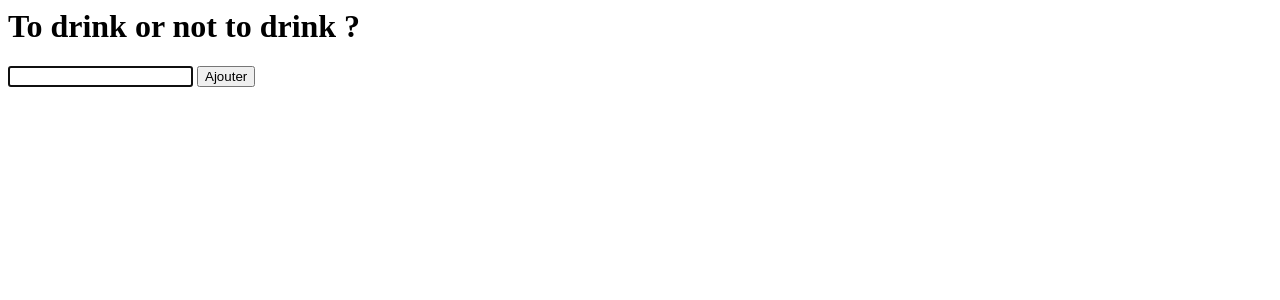
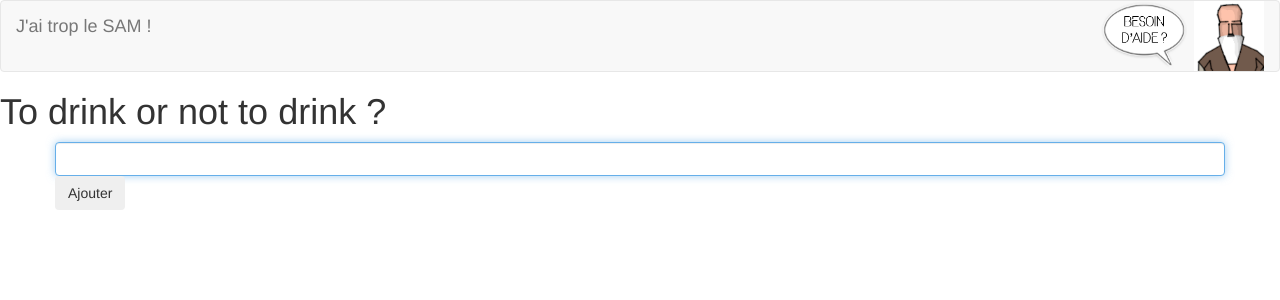
Before and after one commit to AM-MIAGE/nuitinfo2017, a PHP site: page /php/game.php in a window 1280 px wide. Shown: the top 300 px of the page. Run offline with PHP 8.4, Linux system fonts and the light colour scheme; some libraries are stand-ins or nearby versions.

Commit message:
modif index et page game

```diff
--- a/php/game.php
+++ b/php/game.php
@@ -2,10 +2,29 @@
 
 
 <head>
+	<meta charset="utf-8">
+	<title>J'ai trop le SAM !</title>
+	<link href="../css/bootstrap-3.3.6-dist/css/bootstrap.min.css" rel="stylesheet" media="screen">
+	<link href="../css/style.css" rel="stylesheet" media="screen">
+</head>
 
-	<meta charset="UTF-8">
-	<title>Sam ou pas Sam ?</title>
-</head>
+
+<!-- Menu -->
+<nav class="navbar navbar-default">
+  <div class="container-fluid">
+    <div class="navbar-header">
+      <a class="navbar-brand" href="#">J'ai trop le SAM !</a>
+    </div>
+
+    <div class="collapse navbar-collapse" id="bs-example-navbar-collapse-1">
+      <ul id="aide" class="nav navbar-nav navbar-right">
+      	<li><img id="bulle-aide" src="../image/mascotte/bulleAide.png"></li>
+        <li><img id="img-avatar" src="../image/mascotte/avatar.gif"></li>
+      </ul>
+    </div>
+  </div>
+</nav>
+
 
 
 <body>
@@ -31,13 +50,18 @@ function addGamer(idJoueur) {
 		$("#addbutton" + idJoueur).hide();
 		$("#deletebutton" + idJoueur).show();
 		$("#form").append("<br>");
-		$("#form").append('<input type="text" id="joueur' + (nbjoueur + 1) + '" autofocus > ');
-		$("#form").append('<input type="button" id="addbuttonjoueur' + (nbjoueur + 1) +  '" onclick=\'addGamer("joueur'  + (nbjoueur + 1) +  '");\' value="Ajouter" />');
-		$("#form").append('<input type="button" id="deletebuttonjoueur' + (nbjoueur + 1) +  '" onclick=\'deleteGamer("joueur' + (nbjoueur + 1) +  '");\' value="Retirer" style="display: none;" />');
+		$("#form").append('<input class="form-control" type="text" id="joueur' + (nbjoueur + 1) + '" autofocus > ');
+		$("#form").append('<input class="btn" type="button" id="addbuttonjoueur' + (nbjoueur + 1) +  '" onclick=\'addGamer("joueur'  + (nbjoueur + 1) +  '");\' value="Ajouter" />');
+		$("#form").append('<input class="btn btn-danger" type="button" id="deletebuttonjoueur' + (nbjoueur + 1) +  '" onclick=\'deleteGamer("joueur' + (nbjoueur + 1) +  '");\' value="Retirer" style="display: none;" />');
 
 
 		if(nbjoueur === 2 )
-					$("#form").append('<input type="button" onclick="launchParty();" value="Lancer la partie !"> ');
+					$("#form").append('<input class="btn btn-primary" id="launch" type="button" onclick="launchParty();" value="Lancer la partie !"> ');
+
+		if(nbjoueur > 2) {
+			$("#launch").remove();
+			$("#form").append('<input style="float:right;" class="btn btn-primary" id="launch" type="button" onclick="launchParty();" value="Lancer la partie !">');
+		}
 		}
 }
 
@@ -80,16 +104,24 @@ function launchParty() {
 	<h1>To drink or not to drink ?</h1>
 
 	<article>
+<div class="container">
+		<form novalidate="true" id="form">
+		<div class="row">
+			<input class="form-control" type="text" id="joueur1" autofocus >
+			</div>
+			<div class="row">
+				<input class="btn" type="button" id="addbuttonjoueur1" onclick='addGamer("joueur1");' value="Ajouter" />
+			</div>
 
-		<form novalidate="true" id="form">
-			<input type="text" id="joueur1" autofocus >
-			<input type="button" id="addbuttonjoueur1" onclick='addGamer("joueur1");' value="Ajouter" />
-			<input type="button" id="deletebuttonjoueur1" onclick='deleteGamer("joueur1");' value="Retirer" style="display: none;" />
+
+			<div class="row">
+				<input class="btn btn-danger" type="button" id="deletebuttonjoueur1" onclick='deleteGamer("joueur1");' value="Retirer" style="display: none;" />
+			</div>
 
 
 		</form>
 
-
+	</div>
 	</article>
 
 	<div id="wheel" style="width: 300; height: 300;"></div>
```
Also changed, not shown: index.php (+5 -5 lines).
